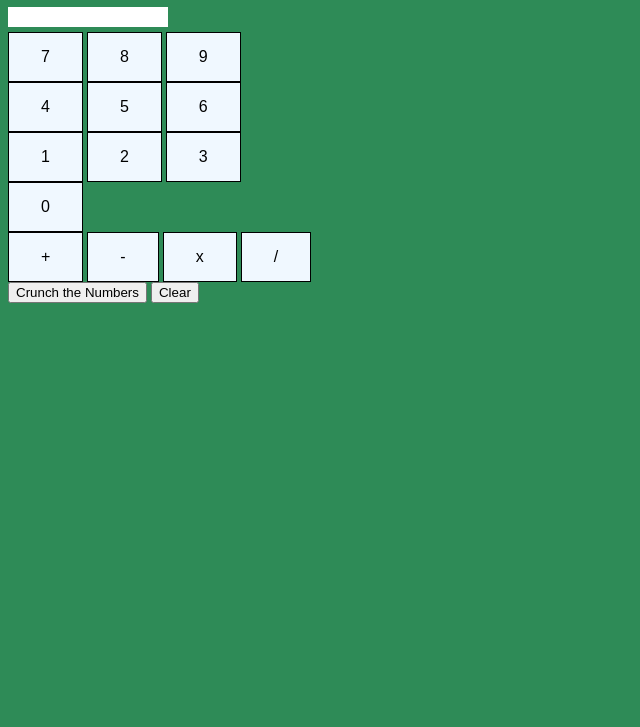
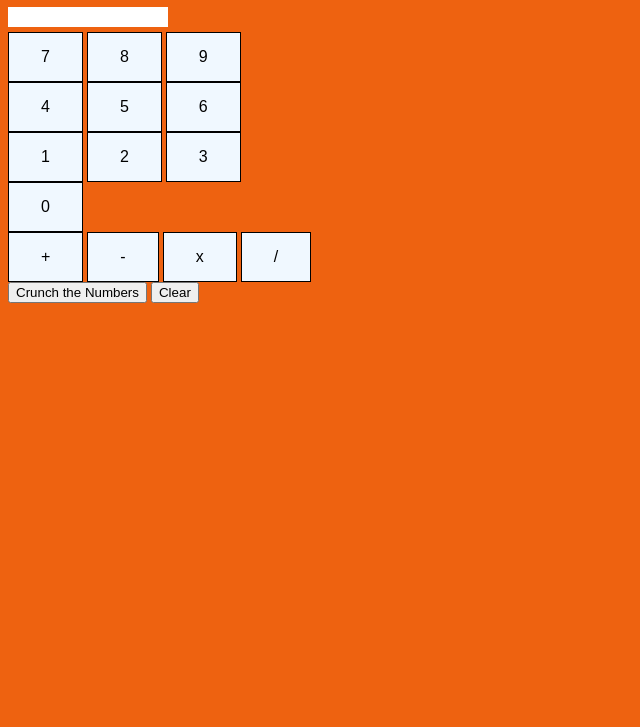
Before and after one commit to patriques82/express-calculator, a website: page public/views/index.html in a window 1280 px wide. Shown: the part 73-800 px from the top of the page, without its empty margins (0-640 px from the left). Drawn offline with Linux system fonts and the light colour scheme; files that its build step writes are made by us from their sources; files whose address does not match are found by name.

Commit message:
added red background

```diff
--- a/public/stylesheets/styles.css
+++ b/public/stylesheets/styles.css
@@ -1,5 +1,5 @@
 html {
-  background-color: SeaGreen;
+  background-color: rgb(238, 98, 16);
 }
 
 .highlight {
```
